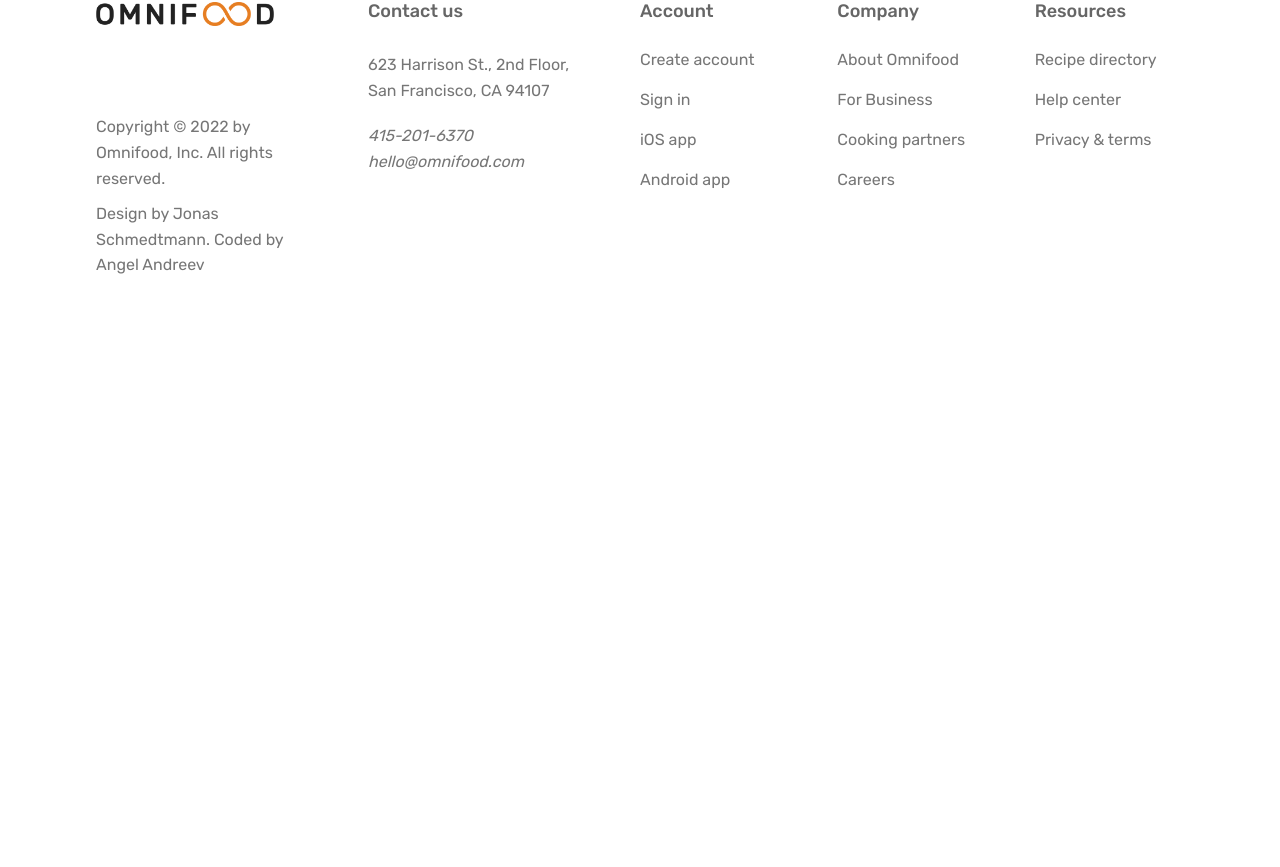
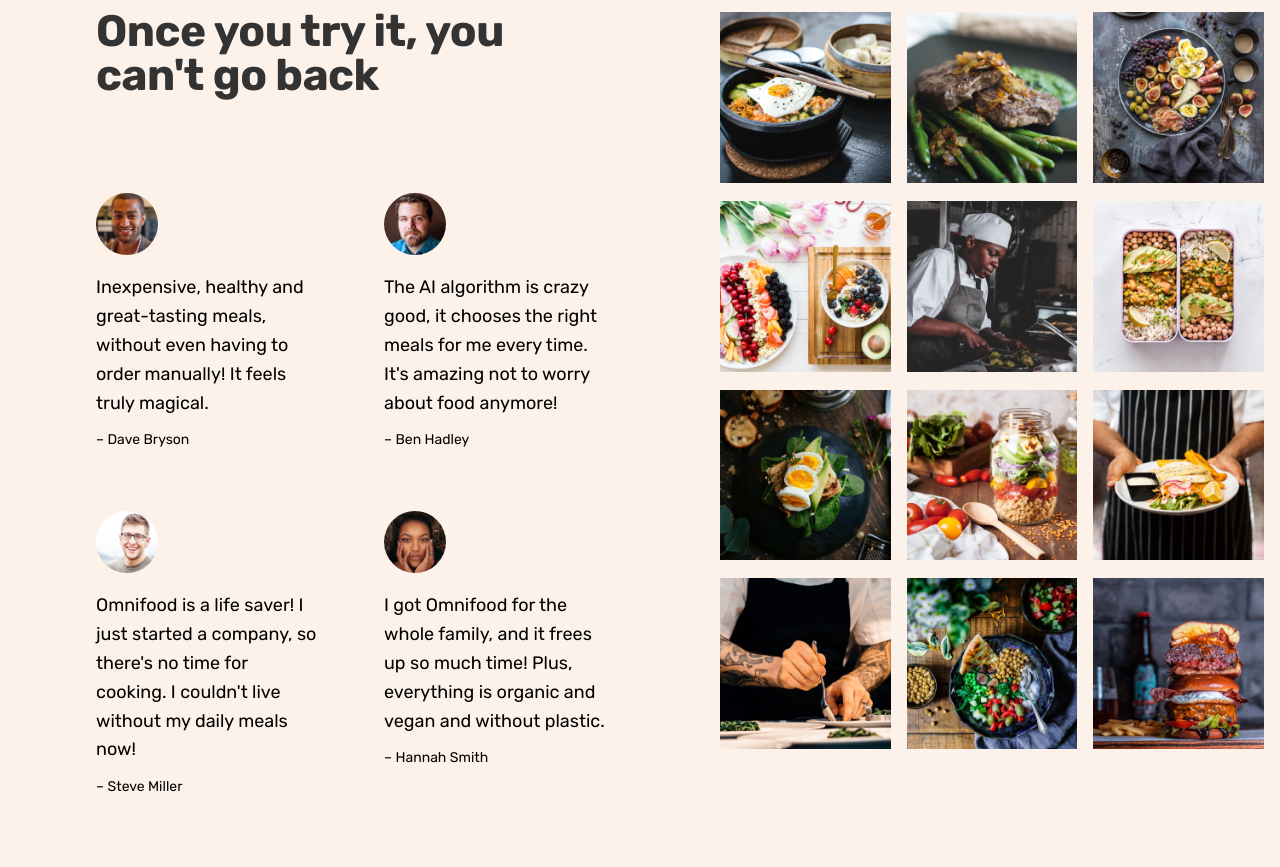
Before and after one commit to aandrv260/omnifood-react, a React (Create React App) app: page / in a window 1280 px wide. Shown: the part 3553-4420 px from the top of the page. Before the commit the page ends 3959 px from the top, so only its background shows below. Built offline with nearby package versions, Linux system fonts and the light colour scheme; some icons are missing.

Commit message:
Added the testimonials section

```diff
--- /dev/null
+++ b/src/components/Gallery/Gallery.module.scss
@@ -0,0 +1,6 @@
+.gallery {
+  display: grid;
+  grid-template-columns: repeat(3, 1fr);
+  gap: 1.6rem;
+  padding: 1.6rem;
+}
--- /dev/null
+++ b/src/components/Gallery/Gallery.tsx
@@ -0,0 +1,19 @@
+import Image from '../../models/image';
+import GalleryImageBox from '../GalleryImageBox/GalleryImageBox';
+import styles from './Gallery.module.scss';
+
+type GalleryProps = {
+  images: Image[];
+};
+
+const Gallery: React.FC<GalleryProps> = ({ images }) => {
+  return (
+    <div className={styles['gallery']}>
+      {images.map(image => (
+        <GalleryImageBox image={image} key={Math.random()} />
+      ))}
+    </div>
+  );
+};
+
+export default Gallery;
--- /dev/null
+++ b/src/components/GalleryImageBox/GalleryImageBox.module.scss
@@ -0,0 +1,12 @@
+.gallery-img-box {
+  overflow: hidden;
+}
+
+.gallery-img {
+  width: 100%;
+  transition: all 0.3s;
+
+  &:hover {
+    transform: scale(1.15);
+  }
+}
--- /dev/null
+++ b/src/components/GalleryImageBox/GalleryImageBox.tsx
@@ -0,0 +1,16 @@
+import Image from '../../models/image';
+import styles from './GalleryImageBox.module.scss';
+
+type GalleryImageBoxProps = {
+  image: Image;
+};
+
+const GalleryImageBox: React.FC<GalleryImageBoxProps> = ({ image }) => {
+  return (
+    <div className={styles['gallery-img-box']}>
+      <img src={image.src} alt={image.alt} className={styles['gallery-img']} />
+    </div>
+  );
+};
+
+export default GalleryImageBox;
--- /dev/null
+++ b/src/components/Testimonial/Testimonial.module.scss
@@ -0,0 +1,21 @@
+.testimonial {
+  color: #555;
+}
+
+.testimonial-img {
+  height: 6.2rem;
+  width: auto;
+  border-radius: 50%;
+  margin-bottom: 1.6rem;
+}
+
+.testimonial-text {
+  font-size: 1.8rem;
+  line-height: 1.6;
+  margin-bottom: 1.6rem;
+}
+
+.testimonial-name {
+  font-size: 1.4rem;
+  text-transform: capitalize;
+}
--- /dev/null
+++ b/src/components/Testimonial/Testimonial.tsx
@@ -0,0 +1,20 @@
+import React from 'react';
+import Image from '../../models/image';
+import TestimonialInfo from '../../models/testimonial';
+import styles from './Testimonial.module.scss';
+
+type TestimonialProps = TestimonialInfo;
+
+const Testimonial: React.FC<TestimonialProps> = props => {
+  const { image, text, name } = props;
+
+  return (
+    <figure className="testimonial">
+      <img alt={image?.alt} src={image?.src} className={styles['testimonial-img']} />
+      <blockquote className={styles['testimonial-text']}>{text}</blockquote>
+      <p className={styles['testimonial-name']}>&ndash; {name}</p>
+    </figure>
+  );
+};
+
+export default Testimonial;
--- /dev/null
+++ b/src/components/Testimonials/Testimonials.tsx
@@ -0,0 +1,23 @@
+import TestimonialInfo from '../../models/testimonial';
+import Testimonial from '../Testimonial/Testimonial';
+
+type TestimonialsProps = {
+  data: TestimonialInfo[];
+};
+
+const Testimonials: React.FC<TestimonialsProps> = ({ data }) => {
+  return (
+    <div className="grid grid--2-cols">
+      {data.map(testimonial => (
+        <Testimonial
+          name={testimonial.name}
+          text={testimonial.text}
+          image={testimonial.image}
+          key={Math.random()}
+        />
+      ))}
+    </div>
+  );
+};
+
+export default Testimonials;
--- a/src/layout/MainLayout/MainLayout.tsx
+++ b/src/layout/MainLayout/MainLayout.tsx
@@ -2,6 +2,7 @@
 import HeroSection from '../../sections/Hero/HeroSection';
 import HowItWorksSection from '../../sections/HowItWorksSection/HowItWorksSection';
 import SectionMeals from '../../sections/SectionMeals/SectionMeals';
+import TestimonialsSection from '../../sections/TestimonialsSection/TestimonialsSection';
 
 const MainLayout = () => {
   return (
@@ -10,6 +11,7 @@
       <FeaturedInSection />
       <HowItWorksSection />
       <SectionMeals />
+      <TestimonialsSection />
     </main>
   );
 };
--- /dev/null
+++ b/src/models/testimonial.ts
@@ -0,0 +1,9 @@
+import Image from './image';
+
+type TestimonialInfo = {
+  image?: Image;
+  text: string;
+  name: string;
+};
+
+export default TestimonialInfo;
--- /dev/null
+++ b/src/sections/TestimonialsSection/TestimonialsSection.module.scss
@@ -0,0 +1,10 @@
+.section-testimonials {
+  background-color: #fdf2e9;
+  display: grid;
+  grid-template-columns: 55fr 45fr;
+  align-items: center;
+}
+
+.testimonial-col {
+  padding: 9.6rem;
+}
--- /dev/null
+++ b/src/sections/TestimonialsSection/TestimonialsSection.tsx
@@ -0,0 +1,148 @@
+import Testimonial from '../../components/Testimonial/Testimonial';
+import styles from './TestimonialsSection.module.scss';
+
+// Testimonial Images
+import customer1Img from '../../assets/images/customers/dave.jpg';
+import customer2Img from '../../assets/images/customers/ben.jpg';
+import customer3Img from '../../assets/images/customers/steve.jpg';
+import customer4Img from '../../assets/images/customers/hannah.jpg';
+
+// Gallery Images
+import galleryImg1 from '../../assets/images/gallery/gallery-1.jpg';
+import galleryImg2 from '../../assets/images/gallery/gallery-2.jpg';
+import galleryImg3 from '../../assets/images/gallery/gallery-3.jpg';
+import galleryImg4 from '../../assets/images/gallery/gallery-4.jpg';
+import galleryImg5 from '../../assets/images/gallery/gallery-5.jpg';
+import galleryImg6 from '../../assets/images/gallery/gallery-6.jpg';
+import galleryImg7 from '../../assets/images/gallery/gallery-7.jpg';
+import galleryImg8 from '../../assets/images/gallery/gallery-8.jpg';
+import galleryImg9 from '../../assets/images/gallery/gallery-9.jpg';
+import galleryImg10 from '../../assets/images/gallery/gallery-10.jpg';
+import galleryImg11 from '../../assets/images/gallery/gallery-11.jpg';
+import galleryImg12 from '../../assets/images/gallery/gallery-12.jpg';
+
+import TestimonialInfo from '../../models/testimonial';
+import Testimonials from '../../components/Testimonials/Testimonials';
+import Image from '../../models/image';
+import Gallery from '../../components/Gallery/Gallery';
+
+const testimonialsData: TestimonialInfo[] = [
+  {
+    name: 'Dave Bryson',
+    text: 'Inexpensive, healthy and great-tasting meals, without even having to order manually! It feels truly magical.',
+
+    image: {
+      src: customer1Img,
+      alt: 'Customer 1',
+    },
+  },
+
+  {
+    name: 'Ben Hadley',
+    text: "The AI algorithm is crazy good, it chooses the right meals for me every time. It's amazing not to worry about food anymore!",
+
+    image: {
+      src: customer2Img,
+      alt: 'Customer 2',
+    },
+  },
+
+  {
+    name: 'Steve Miller',
+    text: "Omnifood is a life saver! I just started a company, so there's no time for cooking. I couldn't live without my daily meals now!",
+
+    image: {
+      src: customer3Img,
+      alt: 'Customer 3',
+    },
+  },
+
+  {
+    name: 'Hannah Smith',
+    text: 'I got Omnifood for the whole family, and it frees up so much time! Plus, everything is organic and vegan and without plastic.',
+
+    image: {
+      src: customer4Img,
+      alt: 'Customer 4',
+    },
+  },
+];
+
+const images: Image[] = [
+  {
+    src: galleryImg1,
+    alt: 'Gallery image 1',
+  },
+
+  {
+    src: galleryImg2,
+    alt: 'Gallery image 2',
+  },
+
+  {
+    src: galleryImg3,
+    alt: 'Gallery image 3',
+  },
+
+  {
+    src: galleryImg4,
+    alt: 'Gallery image 4',
+  },
+
+  {
+    src: galleryImg5,
+    alt: 'Gallery image 5',
+  },
+
+  {
+    src: galleryImg6,
+    alt: 'Gallery image 6',
+  },
+
+  {
+    src: galleryImg7,
+    alt: 'Gallery image 7',
+  },
+
+  {
+    src: galleryImg8,
+    alt: 'Gallery image 8',
+  },
+
+  {
+    src: galleryImg9,
+    alt: 'Gallery image 9',
+  },
+
+  {
+    src: galleryImg10,
+    alt: 'Gallery image 10',
+  },
+
+  {
+    src: galleryImg11,
+    alt: 'Gallery image 11',
+  },
+
+  {
+    src: galleryImg12,
+    alt: 'Gallery image 12',
+  },
+];
+
+const TestimonialsSection = () => {
+  return (
+    <section className={styles['section-testimonials']} id="section-testimonials">
+      <div className={styles['testimonial-col']}>
+        <span className="subheading">Testimonials</span>
+        <h2 className="heading-secondary">Once you try it, you can't go back</h2>
+
+        <Testimonials data={testimonialsData} />
+      </div>
+
+      <Gallery images={images} />
+    </section>
+  );
+};
+
+export default TestimonialsSection;
```
